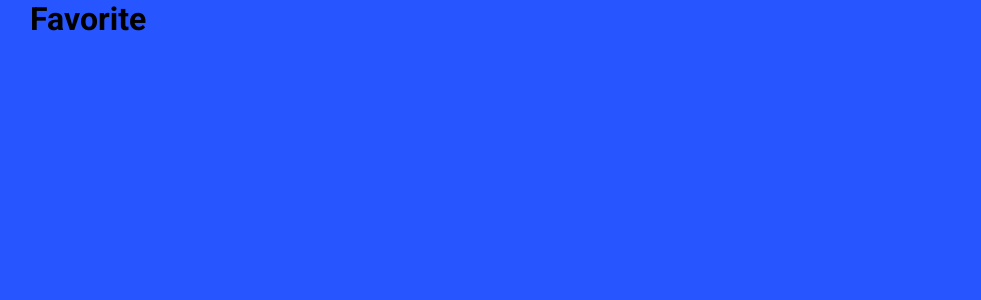
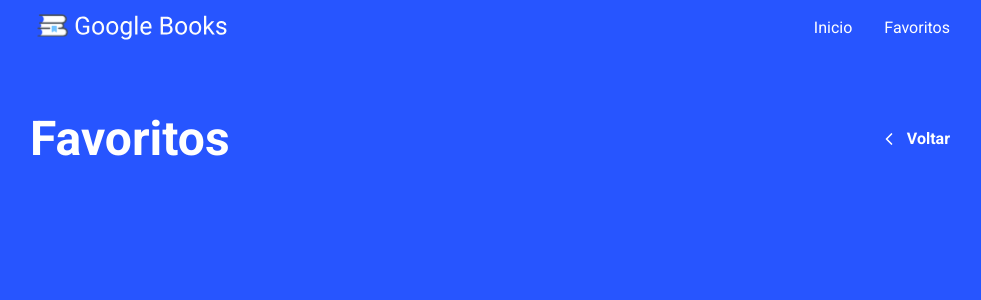
Before and after one commit to Rodffer/google-books, a React (Create React App) app: page /favorites in a window 1280 px wide. Shown: the top 300 px of the page, without its empty margins (150-1131 px from the left). Built offline with nearby package versions, Linux system fonts and the light colour scheme.

Commit message:
feat: add input error search book

```diff
--- a/src/components/Header/index.tsx
+++ b/src/components/Header/index.tsx
@@ -13,12 +13,8 @@ const Header: React.FC = () => {
       </Link>
 
       <nav>
-        <S.StyledLink to="/" activeClassName="is-active">
-          Inicio
-        </S.StyledLink>
-        <S.StyledLink to="favorites" activeClassName="is-active">
-          Favoritos
-        </S.StyledLink>
+        <S.StyledLink to="/">Inicio</S.StyledLink>
+        <S.StyledLink to="favorites">Favoritos</S.StyledLink>
       </nav>
     </S.Container>
   );
--- a/src/components/Header/styles.ts
+++ b/src/components/Header/styles.ts
@@ -30,9 +30,4 @@ export const Container = styled.div`
 export const StyledLink = styled(NavLink)`
   text-decoration: none;
   color: var(--white);
-
-  &.is-active {
-    color: var(--orange);
-    padding-bottom: 8px;
-  }
 `;
--- a/src/pages/Dashboard/index.tsx
+++ b/src/pages/Dashboard/index.tsx
@@ -27,24 +27,34 @@ const Dashboard: React.FC = () => {
   const [searchBook, setSearchBook] = useState('');
   const [results, setResults] = useState<Book[]>([]);
   const [apiKey] = useState('AIzaSyDtjsZQXaPUwmGWLJktuRWSFk53WfH_lxg');
+  const [inputError, setInputError] = useState('');
 
   async function handleSearchBook(
     event: FormEvent<HTMLFormElement>,
   ): Promise<void> {
     event.preventDefault();
+    if (!searchBook) {
+      setInputError('Ops! Digite o que deseja pesquisar!');
+      return;
+    }
+    try {
+      const response = await api.get(
+        `books/v1/volumes?q=/${searchBook}:keyes&${apiKey}&maxResults=40`,
+      );
 
-    const response = await api.get(
-      `books/v1/volumes?q=/${searchBook}:keyes&${apiKey}&maxResults=40`,
-    );
-
-    setResults(response.data.items);
+      setResults(response.data.items);
+      setSearchBook('');
+      setInputError('');
+    } catch (err) {
+      setInputError('Erro ao buscar livro');
+    }
   }
 
   return (
     <>
       <Header />
       <S.Title>Explore Livros no Google Books</S.Title>
-      <S.Form onSubmit={handleSearchBook}>
+      <S.Form hasError={!!inputError} onSubmit={handleSearchBook}>
         <input
           value={searchBook}
           onChange={e => setSearchBook(e.target.value)}
@@ -52,6 +62,8 @@ const Dashboard: React.FC = () => {
         />
         <button type="submit">Pesquisar</button>
       </S.Form>
+
+      {inputError && <S.Error>{inputError}</S.Error>}
 
       <S.Books>
         {results.map(book => (
--- a/src/pages/Dashboard/styles.ts
+++ b/src/pages/Dashboard/styles.ts
@@ -1,5 +1,9 @@
-import styled from 'styled-components';
+import styled, { css } from 'styled-components';
 import { shade } from 'polished';
+
+interface FormProps {
+  hasError: boolean;
+}
 
 export const Title = styled.h1`
   font-size: 48px;
@@ -9,7 +13,7 @@ export const Title = styled.h1`
   margin-top: 64px;
 `;
 
-export const Form = styled.form`
+export const Form = styled.form<FormProps>`
   margin-top: 32px;
   max-width: 700px;
 
@@ -19,11 +23,20 @@ export const Form = styled.form`
     flex: 1;
     height: 42px;
     padding: 0 32px;
+
     border: 0;
+    border: 2px solid #fff;
+    border-right: 0;
     border-radius: 25px 0 0 25px;
 
     color: var(--gray);
     background: var(--white);
+
+    ${props =>
+      props.hasError &&
+      css`
+        border-color: var(--red);
+      `}
 
     &::placeholder {
       color: var(--secgray);
@@ -46,6 +59,14 @@ export const Form = styled.form`
       background: ${shade(0.2, '#71c2ff')};
     }
   }
+`;
+export const Error = styled.span`
+  font-weight: bold;
+
+  display: block;
+  color: var(--red);
+  margin-left: 32px;
+  margin-top: 8px;
 `;
 
 export const Books = styled.div`
--- a/src/pages/Favorite/index.tsx
+++ b/src/pages/Favorite/index.tsx
@@ -1,7 +1,25 @@
 import React from 'react';
+import { Link } from 'react-router-dom';
+import { FiChevronLeft } from 'react-icons/fi';
+
+import Header from '../../components/Header';
+
+import * as S from './styles';
 
 const Favorite: React.FC = () => {
-  return <h1>Favorite</h1>;
+  return (
+    <>
+      <Header />
+      <S.Container>
+        <S.Title>Favoritos</S.Title>
+
+        <Link to="/">
+          <FiChevronLeft size={20} />
+          Voltar
+        </Link>
+      </S.Container>
+    </>
+  );
 };
 
 export default Favorite;
--- /dev/null
+++ b/src/pages/Favorite/styles.ts
@@ -0,0 +1,32 @@
+import styled from 'styled-components';
+
+export const Title = styled.h1`
+  font-size: 48px;
+  color: var(--white);
+  max-width: 450px;
+  line-height: 56px;
+`;
+
+export const Container = styled.div`
+  margin-top: 64px;
+  display: flex;
+  align-items: center;
+  justify-content: space-between;
+
+  a {
+    display: flex;
+    align-items: center;
+    text-decoration: none;
+    font-weight: bold;
+    color: var(--white);
+    transition: 0.2s;
+
+    &:hover {
+      color: var(--orange);
+    }
+
+    svg {
+      margin-right: 8px;
+    }
+  }
+`;
--- a/src/styles/global.ts
+++ b/src/styles/global.ts
@@ -14,7 +14,7 @@ export default createGlobalStyle`
   --gray: #202124;
   --secgray: #71757a;
   --orange: #fa784a;
-  --red: #c53030;
+  --red: #e10832;
   --white: #ffffff;
 
 }
```
Also changed, not shown: 1 other file (tests, documents, lock files or other folders).
